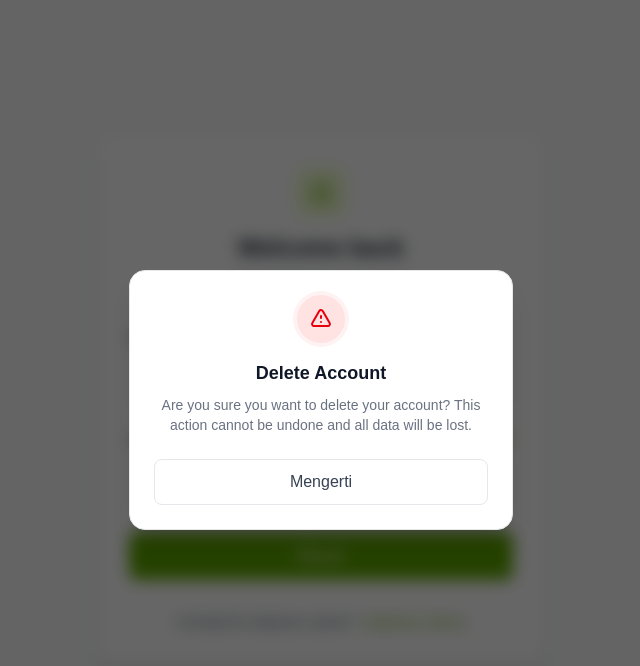
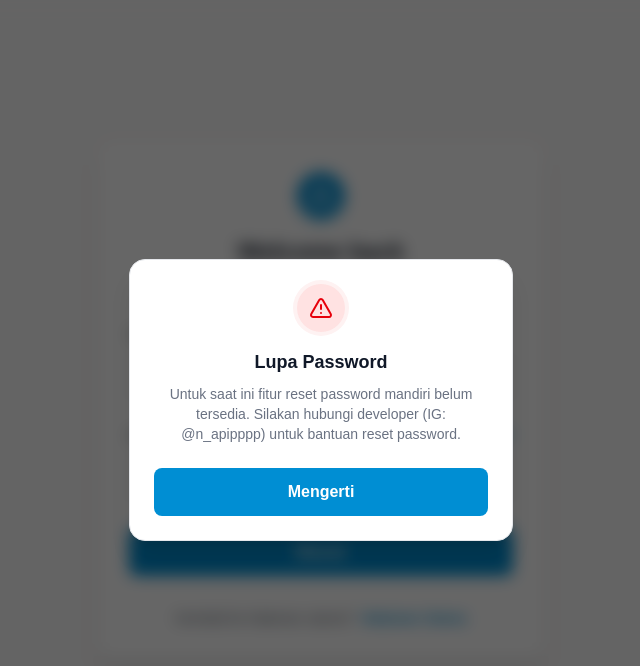
Before and after one commit to NaApipp/platform_skillassesment, a Next.js app: page /login-dashboard in a window 1280 px wide. Both pictures are taken after a click on the button "Forgot password?". Shown: the top 666 px of the page, without its empty margins (319-959 px from the left). Built offline with nearby package versions, Linux system fonts and the light colour scheme.

Commit message:
style: create style with binus tone color

```diff
--- a/app/login-dashboard/clientView.tsx
+++ b/app/login-dashboard/clientView.tsx
@@ -4,6 +4,7 @@ import Link from "next/link";
 import { useState } from "react";
 import { authStorageKeys } from "../(admin)/authProvider";
 import { useRouter } from "next/navigation";
+import { Lock, TriangleAlert } from "lucide-react";
 
 export default function LoginDashboard() {
   const [isOpen, setIsOpen] = useState(false);
@@ -44,29 +45,17 @@ export default function LoginDashboard() {
 
   return (
     <>
-      <div className="min-h-screen bg-gray-50 dark:bg-gray-900 flex items-center justify-center px-4 py-12">
+      <div className="min-h-screen bg-[#FBF9F9] flex items-center justify-center px-4 py-12">
         <div className="max-w-md w-full">
-          <div className="bg-white dark:bg-gray-800 rounded-2xl shadow-lg p-8">
+          <div className="bg-white  rounded-2xl shadow-lg p-8">
             <div className="text-center mb-8">
-              <div className="inline-flex items-center justify-center w-12 h-12 bg-lime-100 dark:bg-lime-900/40 rounded-xl mb-4">
-                <svg
-                  className="w-6 h-6 text-lime-600 dark:text-lime-400"
-                  fill="none"
-                  stroke="currentColor"
-                  viewBox="0 0 24 24"
-                >
-                  <path
-                    strokeLinecap="round"
-                    strokeLinejoin="round"
-                    strokeWidth="2"
-                    d="M12 15v2m-6 4h12a2 2 0 002-2v-6a2 2 0 00-2-2H6a2 2 0 00-2 2v6a2 2 0 002 2zm10-10V7a4 4 0 00-8 0v4h8z"
-                  />
-                </svg>
+              <div className="inline-flex items-center justify-center w-12 h-12 bg-[#008ED3] rounded-full mb-4">
+                <Lock className="text-white" size={26} />
               </div>
-              <h2 className="text-2xl font-bold text-gray-900 dark:text-white">
+              <h2 className="text-2xl font-bold text-[#111827]">
                 Welcome back
               </h2>
-              <p className="text-gray-600 dark:text-gray-400 mt-2">
+              <p className="text-[#6B7280]">
                 Sign in to your account
               </p>
             </div>
@@ -75,9 +64,9 @@ export default function LoginDashboard() {
               <div>
                 <label
                   htmlFor="username"
-                  className="block text-sm font-medium text-gray-700 dark:text-gray-300 mb-2"
+                  className="block text-sm font-medium text-[#374151] mb-2"
                 >
-                  Email address
+                  Username
                 </label>
                 <input
                   type="text"
@@ -86,7 +75,9 @@ export default function LoginDashboard() {
                   autoComplete="username"
                   value={username}
                   onChange={(e) => setUsername(e.target.value)}
-                  className="w-full px-4 py-3 bg-white dark:bg-gray-700 border border-gray-300 dark:border-gray-600 rounded-lg focus:ring-2 focus:ring-lime-500 dark:focus:ring-lime-400 focus:border-lime-500 dark:focus:border-lime-400 outline-none transition-colors text-gray-900 dark:text-white placeholder-gray-500 dark:placeholder-gray-400"
+                  className="w-full px-4 py-3 bg-white border border-[#D1D5DB] rounded-lg focus:ring-2 focus-[#008ED3]
+                            focus:border-[#008ED3] outline-none transition-colors text-[#374151]
+                            placeholder-[#9CA3AF]"
                   placeholder="username"
                 />
               </div>
@@ -95,14 +86,14 @@ export default function LoginDashboard() {
                 <div className="flex items-center justify-between mb-2">
                   <label
                     htmlFor="password"
-                    className="block text-sm font-medium text-gray-700 dark:text-gray-300"
+                    className="block text-sm font-medium text-[#374151]"
                   >
                     Password
                   </label>
                   <button
                     type="button"
                     onClick={() => setIsOpen(true)}
-                    className="text-sm font-medium text-lime-600 dark:text-lime-400 hover:text-lime-500 dark:hover:text-lime-300"
+                    className="text-sm font-medium text-[#008ED3] hover:text-[#008ED3]/80"
                   >
                     Forgot password?
                   </button>
@@ -112,7 +103,9 @@ export default function LoginDashboard() {
                   name="password"
                   type="password"
                   autoComplete="current-password"
-                  className="w-full px-4 py-3 bg-white dark:bg-gray-700 border border-gray-300 dark:border-gray-600 rounded-lg focus:ring-2 focus:ring-lime-500 dark:focus:ring-lime-400 focus:border-lime-500 dark:focus:border-lime-400 outline-none transition-colors text-gray-900 dark:text-white placeholder-gray-500 dark:placeholder-gray-400"
+                  className="w-full px-4 py-3 bg-white border border-[#D1D5DB] rounded-lg focus:ring-2 focus-[#008ED3]
+                            focus:border-[#008ED3] outline-none transition-colors text-[#374151]
+                            placeholder-[#9CA3AF]"
                   placeholder="••••••••"
                   value={password}
                   onChange={(e) => setPassword(e.target.value)}
@@ -121,17 +114,17 @@ export default function LoginDashboard() {
 
               <button
                 type="submit"
-                className="w-full bg-lime-600 dark:bg-lime-300 text-white dark:text-gray-900 py-3 px-4 rounded-lg font-medium hover:bg-lime-700 dark:hover:bg-lime-400 focus:outline-none focus:ring-2 focus:ring-offset-2 focus:ring-lime-500 dark:focus:ring-offset-gray-800 transition-colors"
+                className="w-full bg-[#008ED3] text-white py-3 px-4 rounded-lg font-bold hover:bg-[#008ED3]/80 transition-colors cursor-pointer"
               >
                 Masuk
               </button>
             </form>
 
-            <p className="mt-8 text-center text-sm text-gray-600 dark:text-gray-400">
+            <p className="mt-8 text-center text-sm text-[#4B5563]">
               Kembali ke halaman utama?
               <Link
                 href="/dashboard"
-                className="font-medium text-lime-600 dark:text-lime-400 hover:text-lime-500 dark:hover:text-lime-300 ml-2"
+                className="font-bold text-[#008ED3] hover:text-[#008ED3]/80 ml-2"
               >
                 Halaman Utama
               </Link>
@@ -147,35 +140,23 @@ export default function LoginDashboard() {
               className="absolute inset-0 bg-black/60 backdrop-blur-sm transition-opacity"
               onClick={() => setIsOpen(false)}
             />
-            <div className="relative w-full max-w-sm bg-white dark:bg-gray-900 rounded-2xl shadow-xl border border-gray-200 dark:border-gray-800 p-6">
+            <div className="relative w-full max-w-sm bg-white rounded-2xl shadow-xl border border-gray-200 p-6">
               <div className="flex flex-col items-center text-center">
-                <div className="w-12 h-12 rounded-full bg-red-100 dark:bg-red-900/30 text-red-600 dark:text-red-400 flex items-center justify-center mb-4 ring-4 ring-red-50 dark:ring-red-900/10">
-                  <svg
-                    className="w-6 h-6"
-                    fill="none"
-                    stroke="currentColor"
-                    viewBox="0 0 24 24"
-                  >
-                    <path
-                      strokeLinecap="round"
-                      strokeLinejoin="round"
-                      strokeWidth="2"
-                      d="M12 9v2m0 4h.01m-6.938 4h13.856c1.54 0 2.502-1.667 1.732-3L13.732 4c-.77-1.333-2.694-1.333-3.464 0L3.34 16c-.77 1.333.192 3 1.732 3z"
-                    ></path>
-                  </svg>
+                <div className="w-12 h-12 rounded-full bg-red-100 text-red-600 flex items-center justify-center mb-4 ring-4 ring-red-50">
+                  <TriangleAlert size={24} />
                 </div>
-                <h3 className="text-lg font-bold text-gray-900 dark:text-white mb-2">
-                  Delete Account
+                <h3 className="text-lg font-bold text-gray-900 mb-2">
+                  Lupa Password
                 </h3>
-                <p className="text-gray-500 dark:text-gray-400 text-sm mb-6">
-                  Are you sure you want to delete your account? This action
-                  cannot be undone and all data will be lost.
+                <p className="text-gray-500 text-sm mb-6 text-center">
+                  Untuk saat ini fitur reset password mandiri belum tersedia.
+                  Silakan hubungi developer (IG: @n_apipppp) untuk bantuan reset password.
                 </p>
               </div>
               <div className="flex gap-3 w-full">
                 <button
                 onClick={() => setIsOpen(false)}
-                className="flex-1 py-2.5 bg-white dark:bg-gray-800 border border-gray-200 dark:border-gray-700 text-gray-700 dark:text-gray-300 font-medium rounded-lg hover:bg-gray-50 dark:hover:bg-gray-700 transition-colors">
+                className="flex-1 py-2.5 bg-[#008ED3] text-white py-3 px-4 rounded-lg font-bold hover:bg-[#008ED3]/80 transition-colors cursor-pointer">
                   Mengerti
                 </button>
               </div>
```
